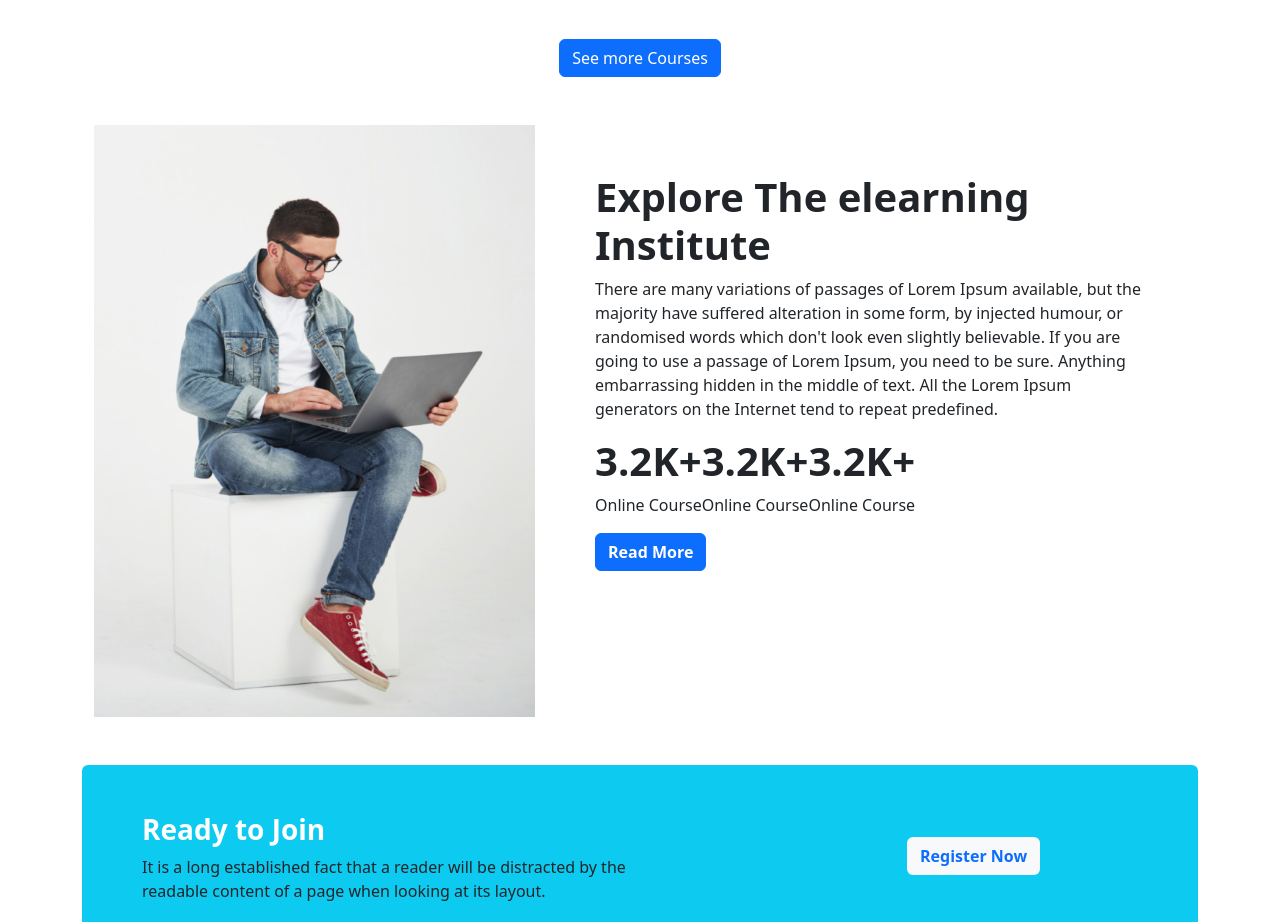
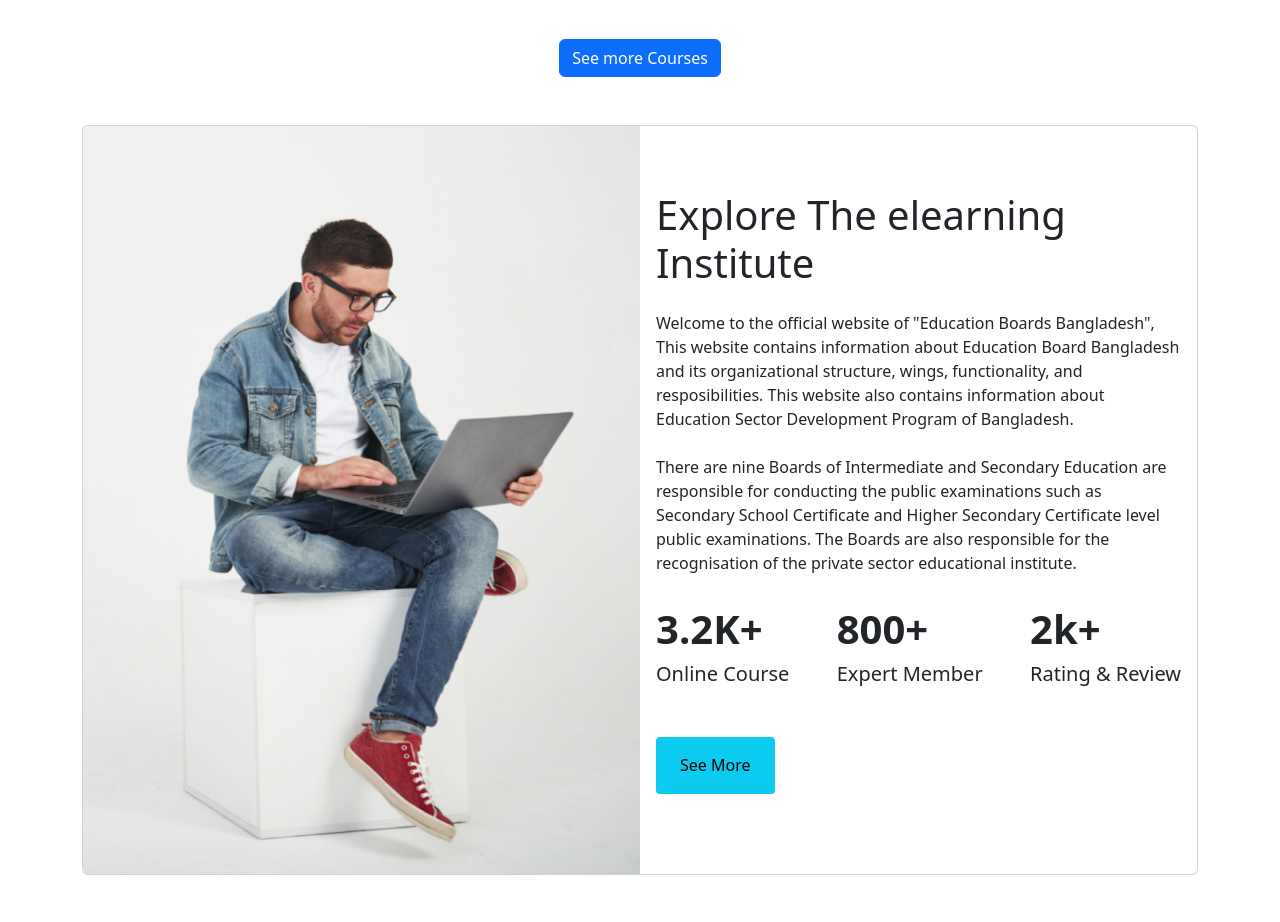
Before and after one commit to tuba379/digital-learning-, a plain HTML site: page index.html in a window 1280 px wide. Shown: the part 1280-2202 px from the top of the page. Drawn offline with nearby package versions, Linux system fonts and the light colour scheme.

Commit message:
first commit

```diff
--- a/index.html
+++ b/index.html
@@ -226,37 +226,44 @@
 
         <!-- Explore The elearning Institute
          start-->
-         <section class="container mb-5 mt-5">
-          <div class="row gap-0">
-              <div class="col-md-5">
-                  <img src="images/working.png" class="w-100" alt="">
+         <div class="card mb-5 mt-5">
+            <div class="row g-0">
+              <div class="col-md-6 col-lg-6">
+                <img src="images/working.png" class="img-fluid rounded-start student-img" alt="...">
               </div>
-              <div class="col-md-7 bg-explore p-5 align-items-center">
-                  <h1 class="fw-bold">Explore The elearning Institute</h1>
-                  <p>There are many variations of passages of Lorem Ipsum available, but the majority have suffered
-                      alteration in some form, by injected humour, or randomised words which don't look even slightly
-                      believable. If you are going to use a passage of Lorem Ipsum, you need to be sure.
+              <div class="col-md-6 d-flex justify-content-center align-items-center">
+                <div class="card-body">
+                  <h1 class="card-title mb-4">Explore The elearning
+                    Institute</h1>
+                  <p class="card-text mb-4">Welcome to the official website of "Education Boards Bangladesh", This website contains information about Education Board Bangladesh and its organizational structure, wings, functionality, and resposibilities. This website also contains information about Education Sector Development Program of Bangladesh.</p>
+                  <p class="card-text mb-4 d-none d-sm-block d-md-none d-lg-block">There are nine Boards of Intermediate and Secondary Education are responsible for conducting the public examinations such as Secondary School Certificate and Higher Secondary Certificate level public examinations. The Boards are also responsible for the recognisation of the private sector educational institute.</p>
+                  <div class="d-flex flex-wrap justify-content-between justify-content-lg-between">
+                    <div>
+                      <span class="fs-1 fw-bold">3.2K+</span><br>
+                      <span class="fs-5">Online Course</span>
+                    </div>
+                    <div>
+                      <span class="fs-1 fw-bold">800+</span><br>
+                      <span class="fs-5">Expert Member</span>
+                    </div>
+                    <div>
+                      <span class="fs-1 fw-bold">2k+</span><br>
+                      <span class="fs-5">Rating & Review</span>
+                    </div>
+                  </div>
+                  <section class="mt-5 mb-3">
+                    <button class="live-button bg-info px-4 rounded-1 pt-3 border-0" id="btn-anm">
 
-                      Anything embarrassing hidden in the middle of text. All the Lorem Ipsum generators on the Internet
-                      tend to repeat predefined.</p>
-                  <div class="d-flex ">
-                      <div>
-                          <h1 class="fw-bold">3.2K+</h1>
-                          <p>Online Course</p>
-                      </div>
-                      <div>
-                          <h1 class="fw-bold">3.2K+</h1>
-                          <p>Online Course</p>
-                      </div>
-                      <div>
-                          <h1 class="fw-bold">3.2K+</h1>
-                          <p>Online Course</p>
-                      </div>
+                        <p class="">See More</p>
+                      </a>
+                    </button>
+                  </section>
 
-                  </div>
-                  <button type="button" class="btn btn-primary fw-semibold ">Read More</button>
+                </div>
               </div>
-      </section>
+            </div>
+          </div>
+
 
         <!-- Explore The elearning Institute
          end-->
```
